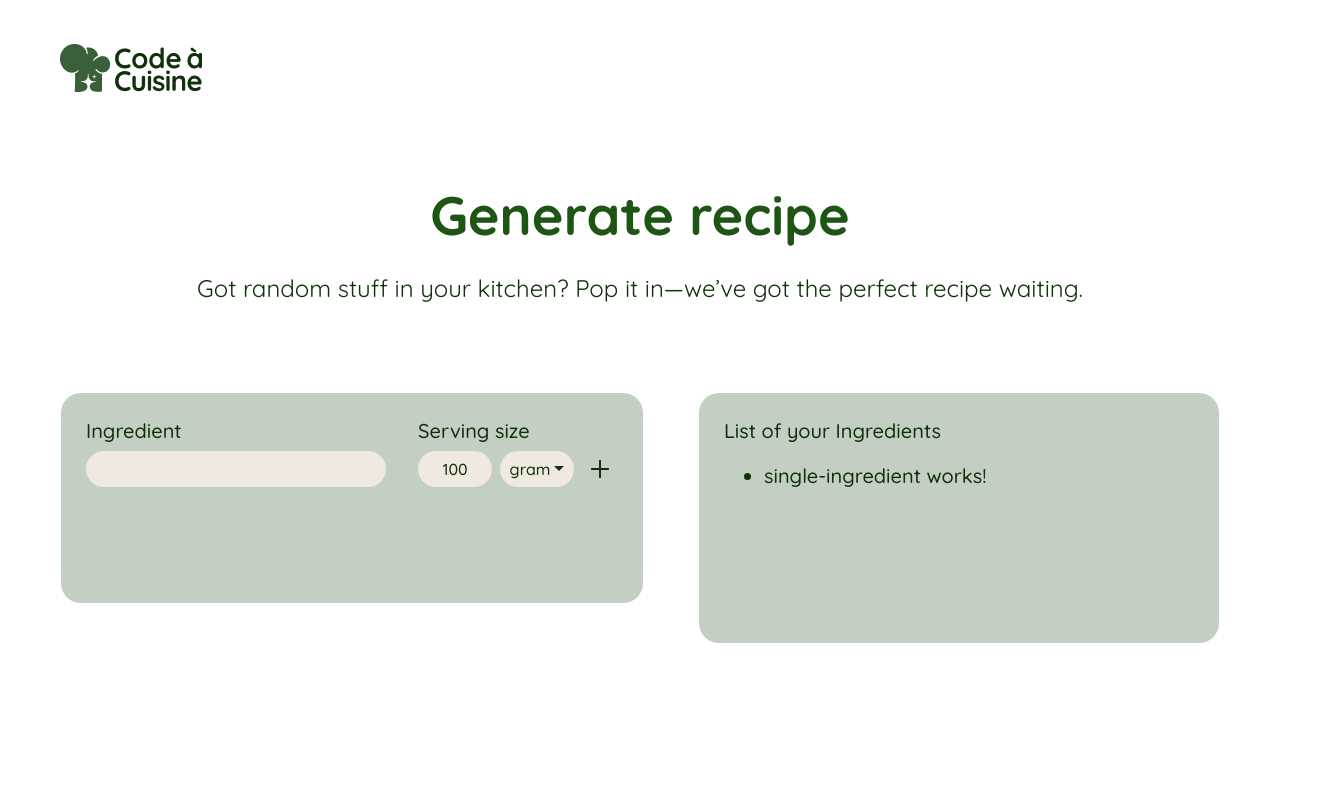
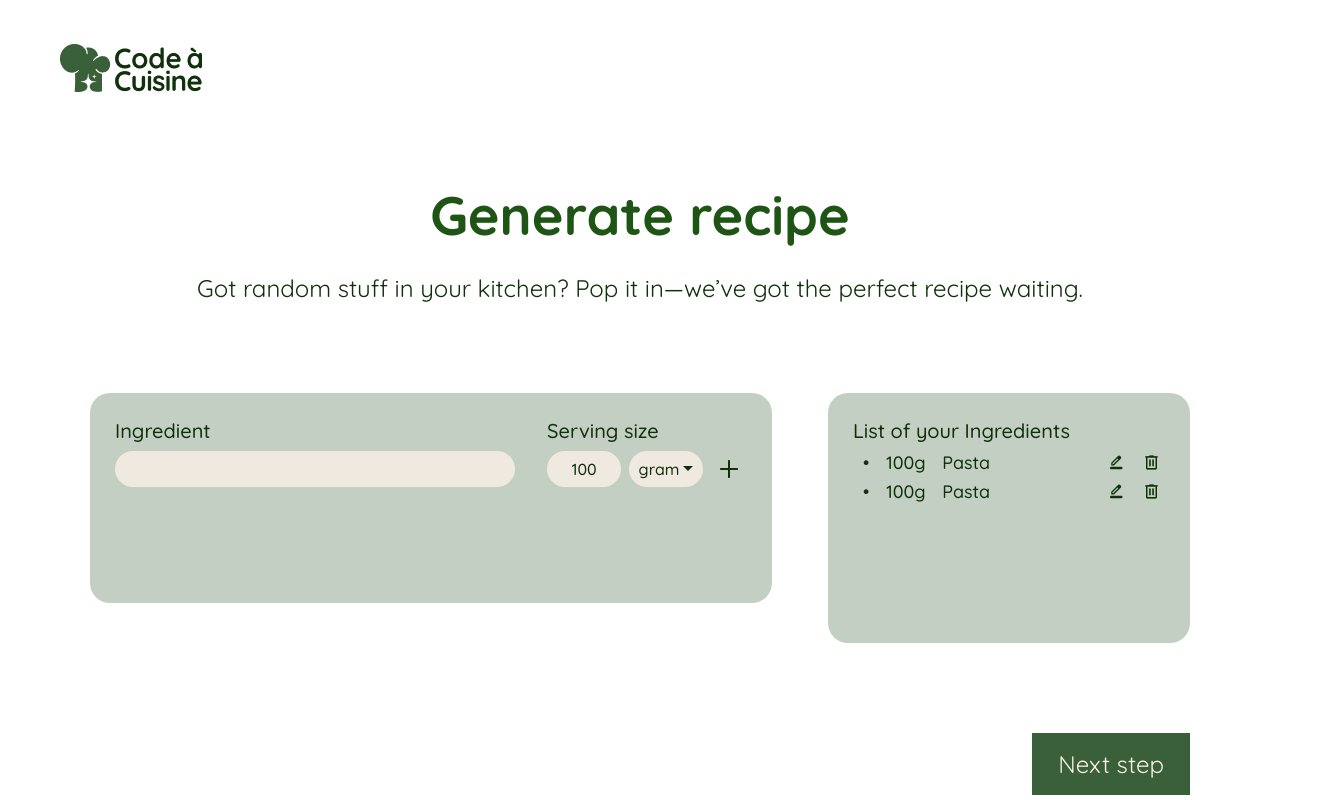
Before and after one commit to LeonKoenig17/code-a-cuisine, an Angular app: page /generate-recipe in a window 1280 px wide. Shown: the whole page, 1340 px wide, since content can reach past the window. Built offline with nearby package versions, Linux system fonts and the light colour scheme.

Commit message:
generate page complete

```diff
--- a/src/app/generate-recipe/generate-recipe.component.html
+++ b/src/app/generate-recipe/generate-recipe.component.html
@@ -26,9 +26,12 @@
         </div>
         <div class="ingredient-list">
             <p>List of your Ingredients</p>
-            <ul>
-                <li *ngFor="let ingredient of ingredients"><app-single-ingredient></app-single-ingredient></li>
-            </ul>
+            <div class="items">
+                <app-single-ingredient *ngFor="let ingredient of ingredients"></app-single-ingredient>
+            </div>
         </div>
     </div>
+    <div class="button">
+        <button>Next step</button>
+    </div>
 </section>
--- a/src/app/generate-recipe/generate-recipe.component.scss
+++ b/src/app/generate-recipe/generate-recipe.component.scss
@@ -18,9 +18,9 @@ section {
         color: #10310B;
     }
     .fields {
-        @include dFlex($ai: flex-start);
+        @include dFlex($ai: flex-start, $jc: unset);
         gap: 56px;
-        margin-top: 90px;
+        margin: 90px;
         font-weight: 500;
         >div {
             background-color: #3960394D;
@@ -39,9 +39,10 @@ section {
 }
 
 .input {
-    @include dFlex($ai: flex-start, $jc: unset);
+    @include dFlex($ai: flex-start, $jc: space-between);
     min-height: 160px;
     gap: 32px;
+    width: 60%;
     >div {
         text-align: start;
         flex-direction: column;
@@ -57,7 +58,7 @@ section {
 }
 
 .ingredients {
-    width: 300px;
+    width: 400px;
     input {
         width: calc(100% - 12px * 2);
         font-size: 16px;
@@ -114,8 +115,24 @@ section {
 
 .ingredient-list {
     min-height: 200px;
-    width: 470px;
+    width: 400px;
     text-align: start;
+    .items {
+        display: grid;
+        gap: 6px;
+    }
+}
+
+.button {
+    @include dFlex($jc: flex-end);
+    margin-right: 90px;
+    button {
+        background-color: #396039;
+        border: none;
+        color: #FAF0E6;
+        font-size: 24px;
+        padding: 16px 26px;
+    }
 }
 
 input[type=number]::-webkit-outer-spin-button,
--- a/src/app/generate-recipe/generate-recipe.component.ts
+++ b/src/app/generate-recipe/generate-recipe.component.ts
@@ -25,5 +25,6 @@ export class GenerateRecipeComponent {
 
   ingredients = [
     { name: 'Tomato', quantity: 2, unit: 'piece' },
+    { name: 'Tomato', quantity: 2, unit: 'piece' },
   ];
 }
--- a/src/app/generate-recipe/single-ingredient/single-ingredient.component.html
+++ b/src/app/generate-recipe/single-ingredient/single-ingredient.component.html
@@ -1 +1,9 @@
-<p>single-ingredient works!</p>
+<section>
+    <span class="bullet">&#8226;</span>
+    <span class="quantity">100g</span>
+    <span class="name">Pasta</span>
+    <div class="buttons">
+        <img src="/assets/images/generate-recipe/edit.png" alt="">
+        <img src="/assets/images/generate-recipe/delete.png" alt="">
+    </div>
+</section>
--- a/src/app/generate-recipe/single-ingredient/single-ingredient.component.scss
+++ b/src/app/generate-recipe/single-ingredient/single-ingredient.component.scss
@@ -0,0 +1,33 @@
+@import "../../../styles.scss";
+
+:host {
+    // @include dFlex();
+    &:hover {
+        cursor: pointer;
+        background-color: #FAF0E6CC;
+        border-radius: 5px;
+    }
+}
+
+section {
+    @include dFlex($jc: space-between);
+    font-size: 18px;
+    .bullet {
+        margin-left: 10px;
+    }
+    .quantity {
+        margin: 0 8px;
+    }
+    .name {
+        width: 50%;
+    }
+    .buttons {
+        @include dFlex();
+        gap: 16px;
+        margin-right: 4px;
+        img:hover {
+            background-color: #39603966;
+            border-radius: 5px;
+        }
+    }
+}
--- a/src/styles.scss
+++ b/src/styles.scss
@@ -62,5 +62,3 @@ h1, h2, h3, p, span {
 input:focus {
     outline: none;
 }
-html, body { height: 100%; }
-body { margin: 0; font-family: Roboto, "Helvetica Neue", sans-serif; }
```
Also changed, not shown: src/assets/images/generate-recipe/delete.png (added), src/assets/images/generate-recipe/edit.png (added).
